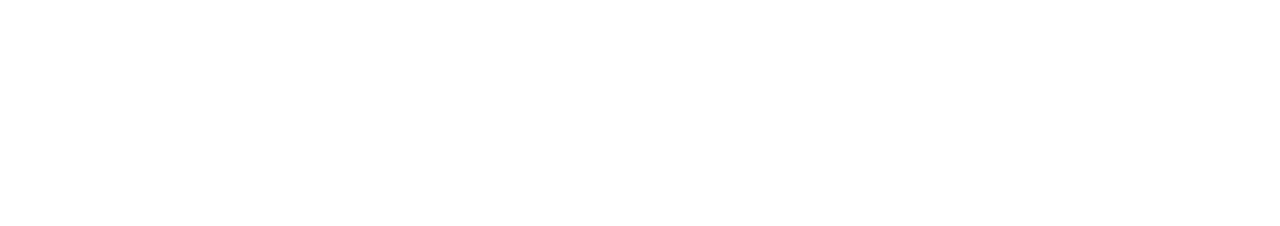
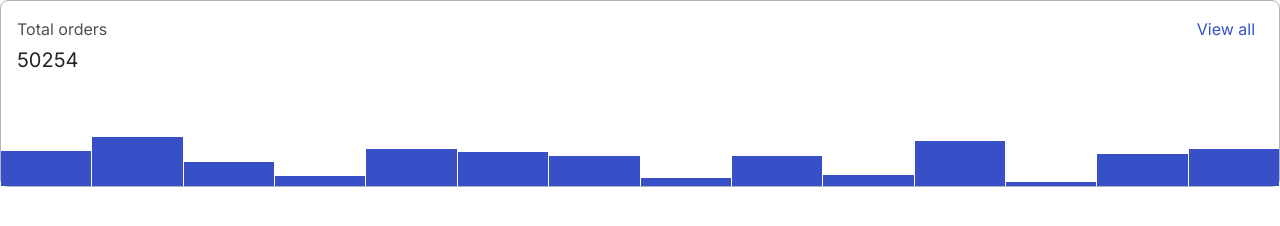
Before and after one commit to js-tasks-ru/htmlcss-20230530_el-classico, a website: page 04-lection2/01-histogram/index.html in a window 1280 px wide. Drawn offline with Linux system fonts and the light colour scheme.

Commit message:
added histogram

```diff
--- a/04-lection2/01-histogram/histogram.css
+++ b/04-lection2/01-histogram/histogram.css
@@ -0,0 +1,51 @@
+.histogram {
+    border: 1px solid var(--grey-3);
+    border-radius: 8px;
+    height: 185px;
+    display: flex;
+    flex-direction: column;
+    justify-content: space-between;
+}
+
+.histogram__text {
+    font-family: 'Inter';
+    font-weight: 400;
+    font-size: 16px;
+    line-height: 24px;
+    color: var(--black);
+}
+
+.histogram__orders {
+    font-size: 20px;
+    line-height: 26px;
+}
+
+.histogram__orders_opacity {
+    opacity: 0.8;
+    padding-bottom: 6px;
+}
+
+.histogram__link {
+    text-decoration: none;
+    color: var(--blue);
+
+}
+
+.histogram__content {
+    display: flex;
+    justify-content: space-between;
+    padding: 16px 24px 0 16px;
+}
+
+.histogram__chart {
+    display: flex;
+    gap: 1px;
+    flex-wrap: wrap-reverse;
+    height: 50px;
+
+}
+
+.histogram__column {
+    background: var(--blue);
+    flex-grow: 1;
+}
--- a/04-lection2/01-histogram/index.html
+++ b/04-lection2/01-histogram/index.html
@@ -1,11 +1,40 @@
 <!DOCTYPE html>
 <!-- Страница с гистограммой -->
 <html lang="ru">
+
     <head>
         <link rel="stylesheet" href="../../assets/css/main.css">
         <link rel="stylesheet" href="./histogram.css">
     </head>
+
     <body>
+        <div class="histogram">
+            <div class="histogram__content">
+                <div class="histogram__orders histogram__text">
+                    <div class="histogram__text histogram__orders_opacity">Total orders</div>
+                    50254
+                </div>
+                <div class="histogram__text">
+                    <a href="#" class="histogram__link">View all</a>
+                </div>
+            </div>
+            <div class="histogram__chart">
+                <div style="height: 70%;" class="histogram__column"></div>
+                <div style="height: 98%;" class="histogram__column"></div>
+                <div style="height: 48%;" class="histogram__column"></div>
+                <div style="height: 21%;" class="histogram__column"></div>
+                <div style="height: 74%;" class="histogram__column"></div>
+                <div style="height: 69%;" class="histogram__column"></div>
+                <div style="height: 60%;" class="histogram__column"></div>
+                <div style="height: 17%;" class="histogram__column"></div>
+                <div style="height: 61%;" class="histogram__column"></div>
+                <div style="height: 23%;" class="histogram__column"></div>
+                <div style="height: 90%;" class="histogram__column"></div>
+                <div style="height: 8%;" class="histogram__column"></div>
+                <div style="height: 65%;" class="histogram__column"></div>
+                <div style="height: 74%;" class="histogram__column"></div>
+            </div>
+        </div>
+    </body>
 
-    </body>
 </html>
```
